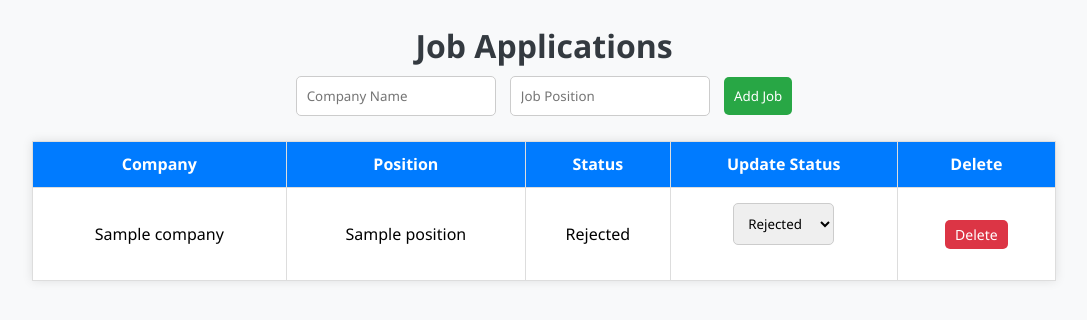
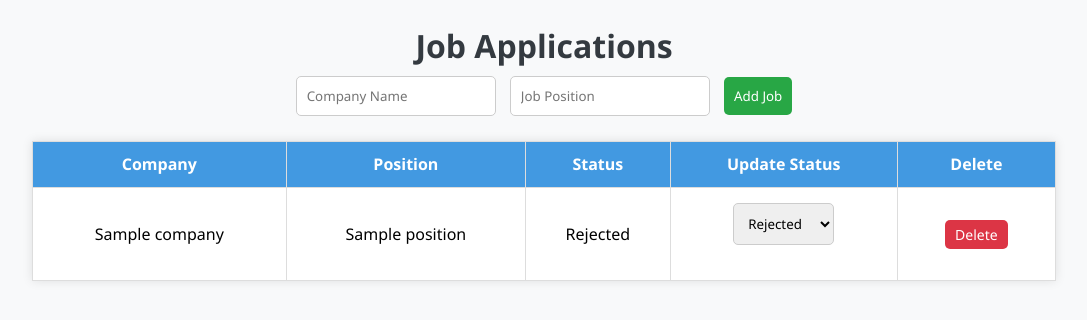
Before and after one commit to AyeshaC123/NextGenHire, a Flask app: page /jobs in a window 1280 px wide. Shown: the part 74-394 px from the top of the page, without its empty margins (96-1183 px from the left). Run offline with Flask 3, Linux system fonts and the light colour scheme; the visitor is signed in with stand-in values (Sample User, id 1); a database or web service that is not in the repository returns one stand-in record (values such as "Sample title"); some libraries are stand-ins or nearby versions.

Commit message:
color fix

```diff
--- a/gemini_program/templates/jobs.html
+++ b/gemini_program/templates/jobs.html
@@ -64,7 +64,7 @@
         }
 
         th {
-            background-color: #007bff;
+            background-color: #4299e1;
             color: white;
         }
 
```
